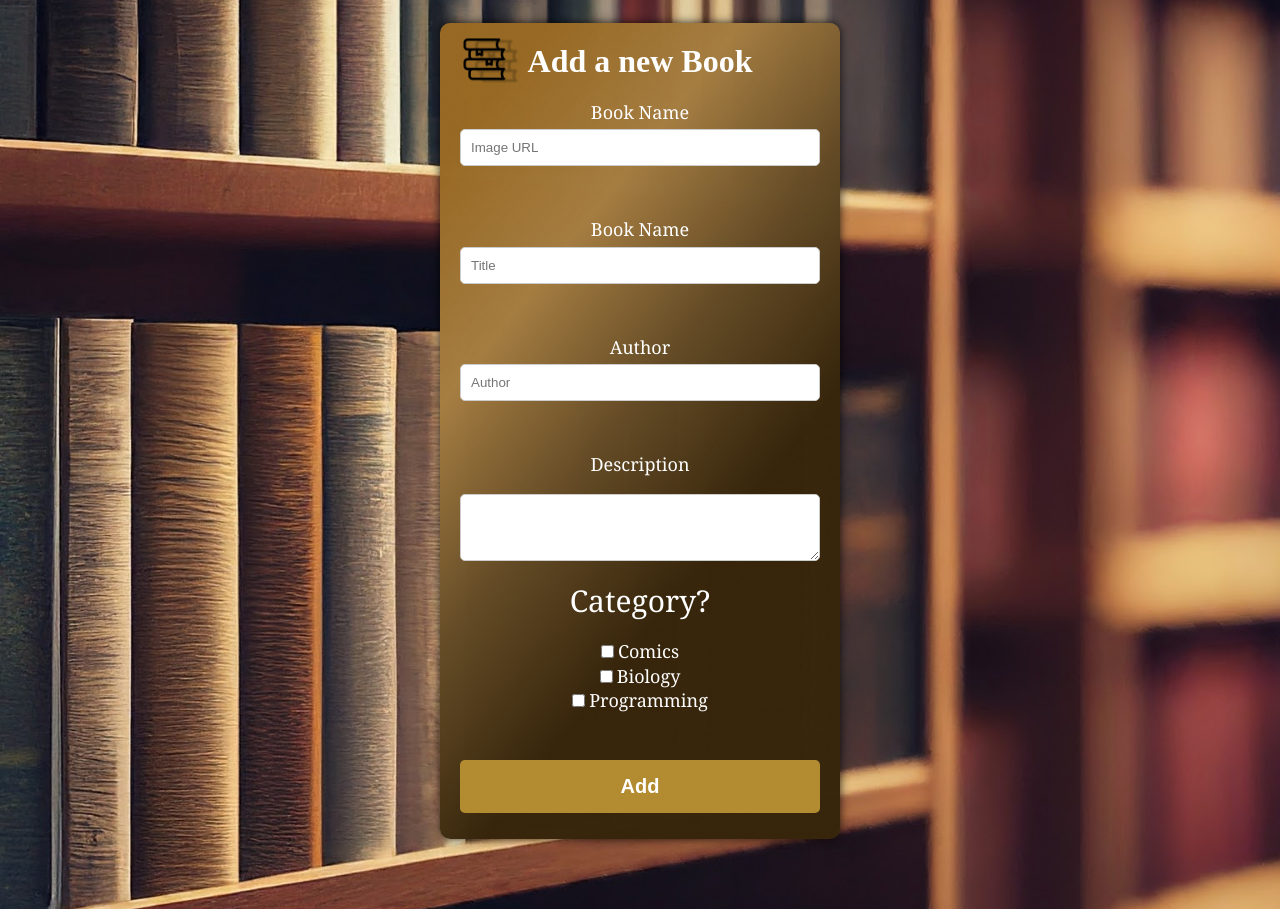
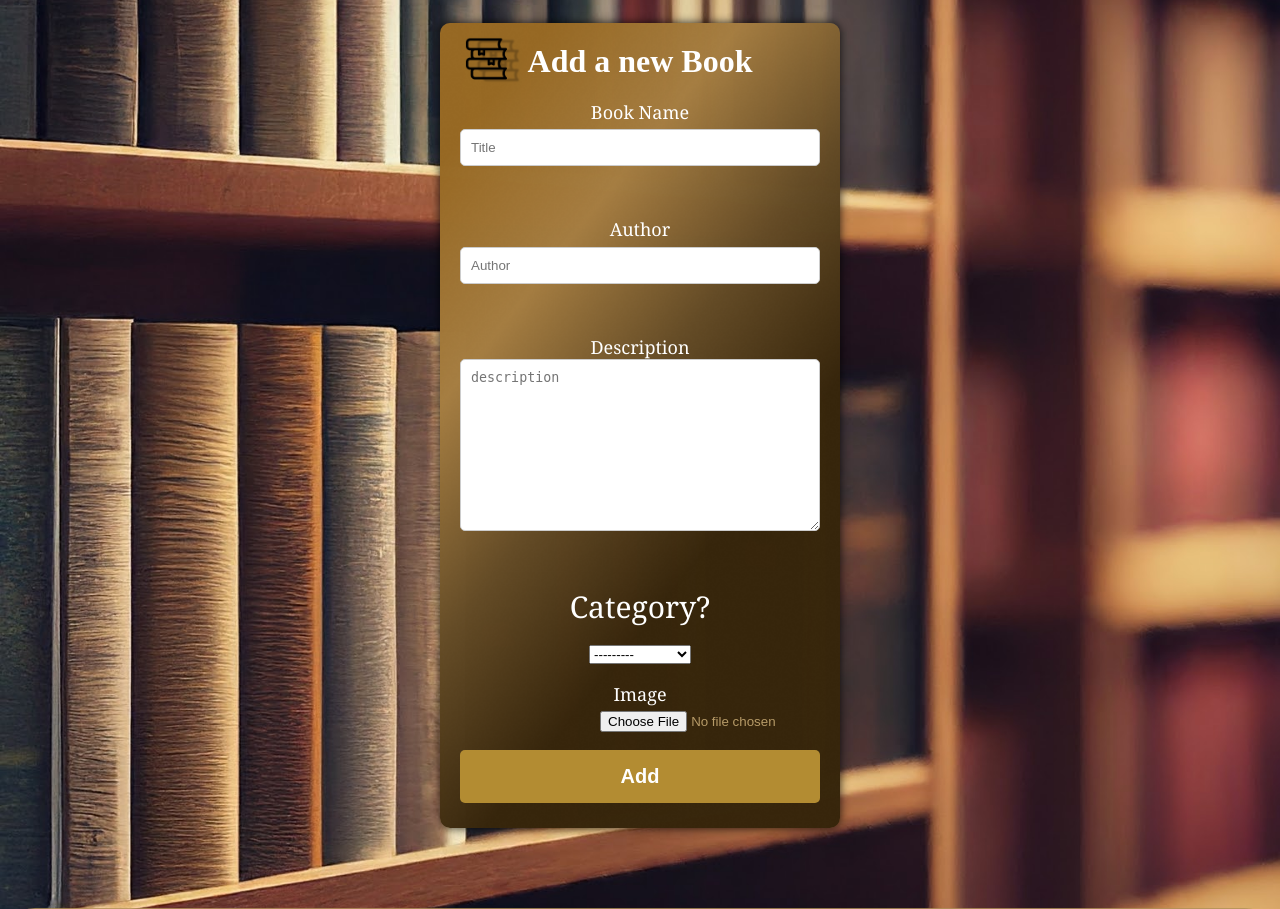
Before and after one commit to Omar-Mahmoud-25/Web-Project, a Django app: page /add in a window 1280 px wide. Shown: the part 75-984 px from the top of the page. Run offline with Django 5.2, Linux system fonts and the light colour scheme; data comes from the database, SQL or seed files in the repository.

Commit message:
Update AddBook.html

```diff
--- a/WebProjectDjango/library/templates/AddBook.html
+++ b/WebProjectDjango/library/templates/AddBook.html
@@ -2,44 +2,38 @@
 <br />
 <form
   id="addForm"
-  method="post"
-  action="admin-homepage.html"
+  method="POST"
+  action="{% url 'add' %}"
   style="height: fit-content; text-align: center"
+  enctype="multipart/form-data"
 >
+    {% csrf_token %}
   <h1 style="text-align: center" class="afterNav">Add a new Book</h1>
+
   <!-- <div class="formBackGround"> -->
   <!-- <div> -->
-  <label style="font-size: large" for="image">Book Name</label>
-  <br />
-  <input type="text" name="image" id="image" placeholder="Image URL" />
-  <br /><br /><br />
   <label style="font-size: large" for="name">Book Name</label>
   <br />
-  <input type="text" id="name" placeholder="Title" />
+    {{ form.name }}
   <br /><br /><br />
   <label style="font-size: large" for="author">Author</label>
   <br />
-  <input type="text" id="author" placeholder="Author" />
+    {{ form.author }}
   <br /><br /><br />
   <label style="font-size: large" for="description">Description</label>
-  <br /><br />
-  <textarea name="" id="description" cols="20" rows="3"></textarea><br />
+  <br />
+    {{ form.description }}
+  <br /><br /><br />
   <!-- </div> -->
   <!-- <div> -->
   <label style="font-size: 30px">Category?</label>
   <br /><br />
-  <input type="checkbox" id="Comics" />
-  <label for="Comics">Comics </label>
-  <br />
-  <input type="checkbox" id="Biology" />
-  <label for="Biology">Biology </label>
-  <br />
-  <input type="checkbox" id="Programming" />
-  <label for="Programming">Programming </label>
+    {{ form.category }}
+{#  <!-- </div> -->#}
+  <!-- </div> -->
   <br /><br />
-  <!-- </div> -->
-  <!-- </div> -->
-  <br />
+    <label style="font-size: large" for="image">Image</label>
+    {{ form.bookImage }}
   <input type="submit" value="Add" class="index-button" />
 </form>
 {% endblock page %}
```
